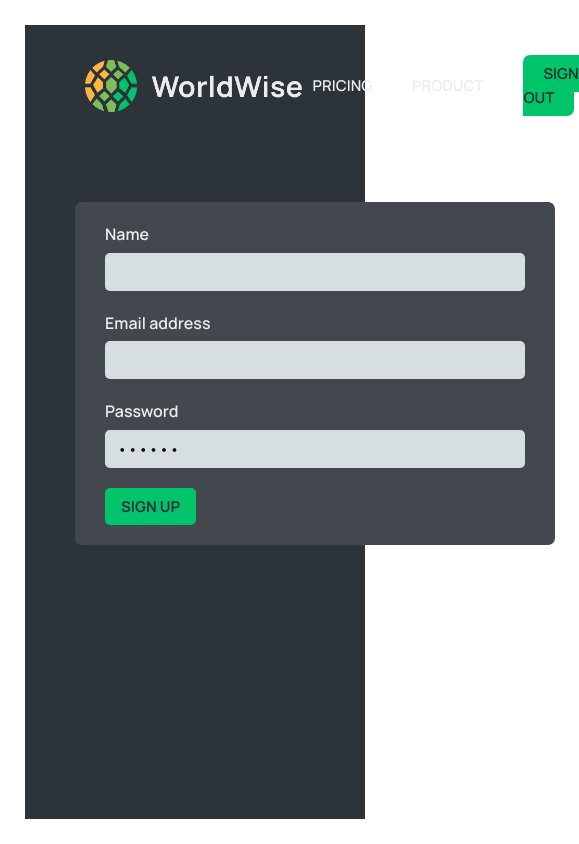
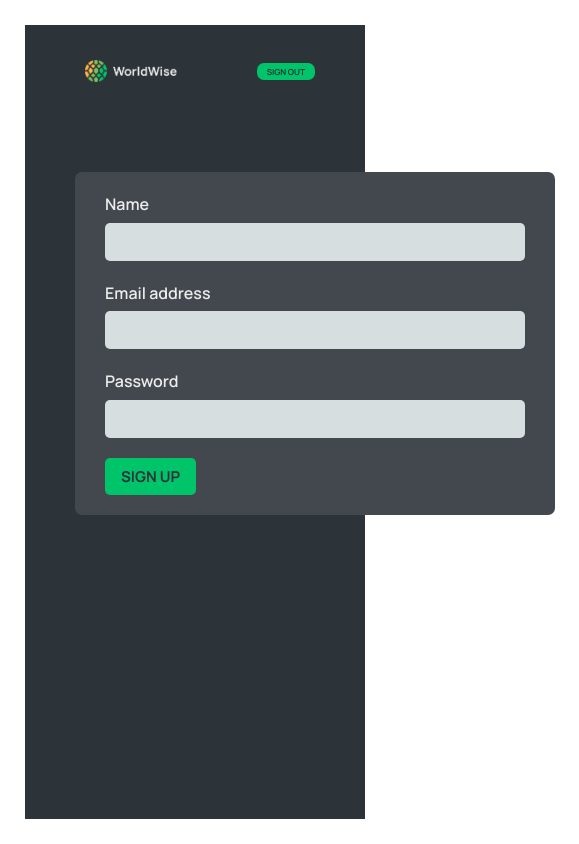
Before and after one commit to NadaAly56/CityNote-worldWide, a React (Vite) app: page /signup in a window 390 px wide. Shown: the whole page, 579 px wide, since content can reach past the window. Built offline with nearby package versions, Linux system fonts and the light colour scheme; no server answers; the database is empty; sample sign-in values are in the browser's storage.

Commit message:
Adding responsive styling

```diff
--- a/src/components/Sidebar/Sidebar.module.css
+++ b/src/components/Sidebar/Sidebar.module.css
@@ -17,3 +17,8 @@
   font-size: 1.2rem;
   color: var(--color-light--1);
 }
+@media (max-width: 992px) {
+  .sidebar {
+    flex-basis: 35rem;
+  }
+}
--- a/src/components/logo/Logo.module.css
+++ b/src/components/logo/Logo.module.css
@@ -9,7 +9,17 @@
   font-size: large;
   padding: 1rem;
   cursor: pointer;
-
   color: inherit;
   text-decoration: none;
 }
+@media (max-width:768px) {
+  .logo {
+    height: 2.2rem;
+  }
+  .head {
+    gap: 0.3rem;
+    align-items: center;
+    font-size: smaller;
+    padding: 1rem;
+  }
+}
--- a/src/components/navbar/NavBar.jsx
+++ b/src/components/navbar/NavBar.jsx
@@ -5,7 +5,7 @@ import Logo from '../logo/Logo';
 import { useUser } from '../../contexts/userContext';
 
 export const NavBar = () => {
-  const {handleSignOut, isUserSigned} = useUser()
+  const {signOut, isUserSigned} = useUser()
   return (
     <nav className={styles.nav}>
       <Logo />
@@ -26,7 +26,7 @@ export const NavBar = () => {
         </li>
           </> :
           <li>
-          <NavLink className={styles.ctaLink} to="/" onClick={handleSignOut}>sign Out</NavLink>
+          <NavLink className={styles.ctaLink} to="/" onClick={signOut}>sign Out</NavLink>
         </li>
         }
 
--- a/src/components/navbar/NavBar.module.css
+++ b/src/components/navbar/NavBar.module.css
@@ -31,3 +31,18 @@
     padding: 0.8rem 2rem;
     border-radius: 7px;
   }
+  @media (max-width:768px) {
+    .nav ul {
+     justify-content: flex-end;
+      align-items: center;
+      gap: 4rem;
+    }
+    .nav ul li:first-child, .nav ul li:nth-child(2) {
+      display: none;
+    }
+    a.ctaLink:link,
+  a.ctaLink:visited {
+    padding: 0.3rem 1rem;
+    font-size: smaller;
+  }
+  }
--- a/src/pages/AppLayout.jsx
+++ b/src/pages/AppLayout.jsx
@@ -8,7 +8,9 @@ export default function AppLayout() {
 
   return (
     <div className={styles.app}>
+
         <Sidebar />
+
         <Map />
         <User />
     </div>
--- a/src/pages/LoginPage.jsx
+++ b/src/pages/LoginPage.jsx
@@ -8,8 +8,8 @@ import Button from "../components/button/Button";
 export default function Login() {
   const { signIn,  isLoading, isUserSigned, error, dispatch } = useUser()
   const navigate = useNavigate()
-  const [email, setEmail] = useState("jack@example.com");
-  const [password, setPassword] = useState("qwerty");
+  const [email, setEmail] = useState("");
+  const [password, setPassword] = useState("");
 
   async function handleSubmit(e){
     e.preventDefault()
--- a/src/pages/SignUpPage.jsx
+++ b/src/pages/SignUpPage.jsx
@@ -8,7 +8,7 @@ export default function SignUpPage() {
   const navigate = useNavigate()
     const { signUp, isLoading, error, dispatch } = useUser()
     const [email, setEmail] = useState("");
-    const [password, setPassword] = useState("qwerty");
+    const [password, setPassword] = useState("");
     const [name, setName] = useState('')
 
     async function handleSignUp(e){
--- a/src/pages/styles/AppLayout.module.css
+++ b/src/pages/styles/AppLayout.module.css
@@ -5,3 +5,19 @@
   display: flex;
   position: relative;
 }
+@media (max-width:768px) {
+  /* .map {
+    width: 100%;
+  }
+  .sideBar {
+    width: 100%;
+  } */
+  .app {
+    height: 150vh;
+    padding: 2.4rem;
+    overscroll-behavior-y: auto;
+    display: flex;
+    flex-direction: column-reverse;
+    position: relative;
+  }
+}
--- a/src/pages/styles/Homepage.module.css
+++ b/src/pages/styles/Homepage.module.css
@@ -32,3 +32,13 @@
   color: var(--color-light--1);
   margin-bottom: 2.5rem;
 }
+@media (max-width:768px) {
+  .homepage h1 {
+    font-size: 2.5rem;
+    line-height: 1.3;
+  }
+
+  .homepage h2 {
+    font-size: 1.0rem;
+  }
+}
```
